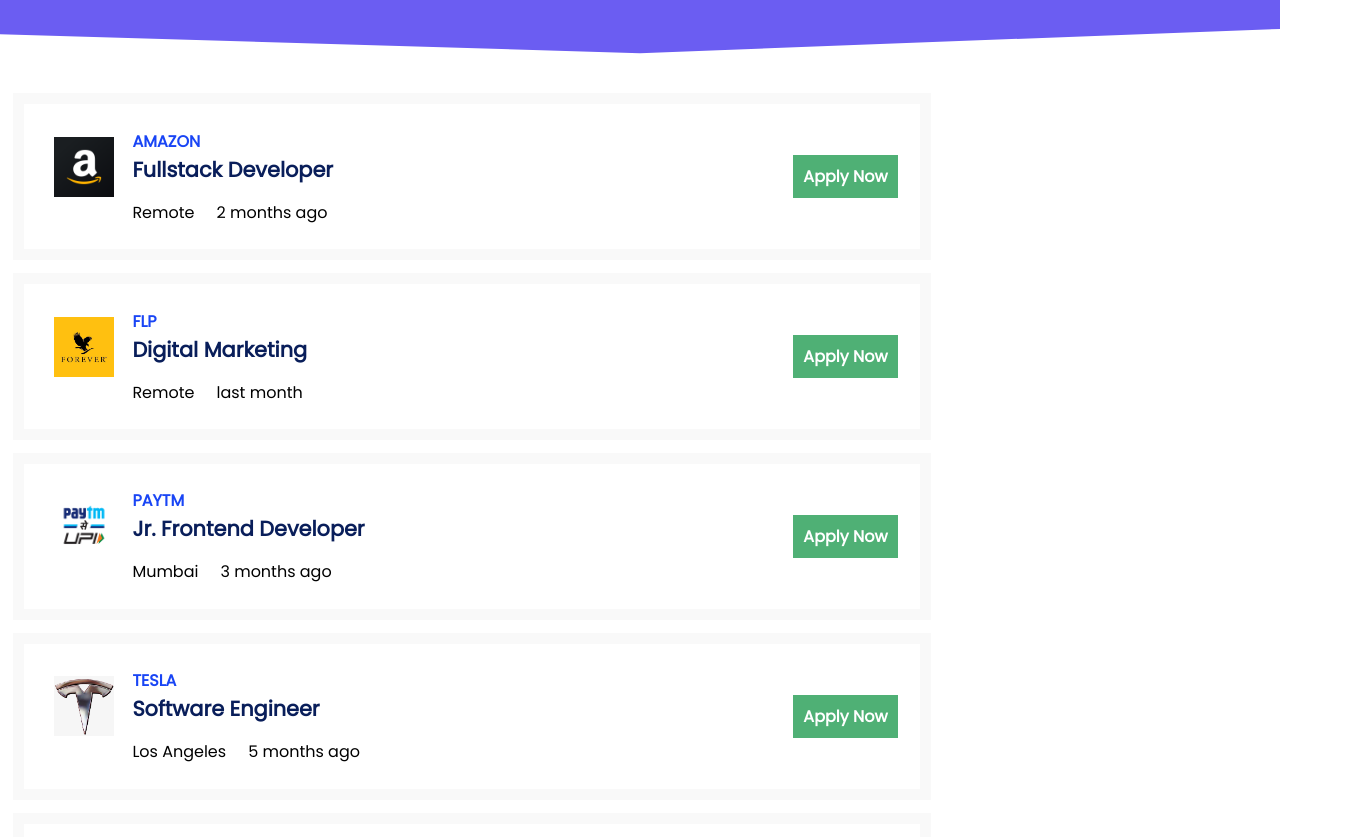
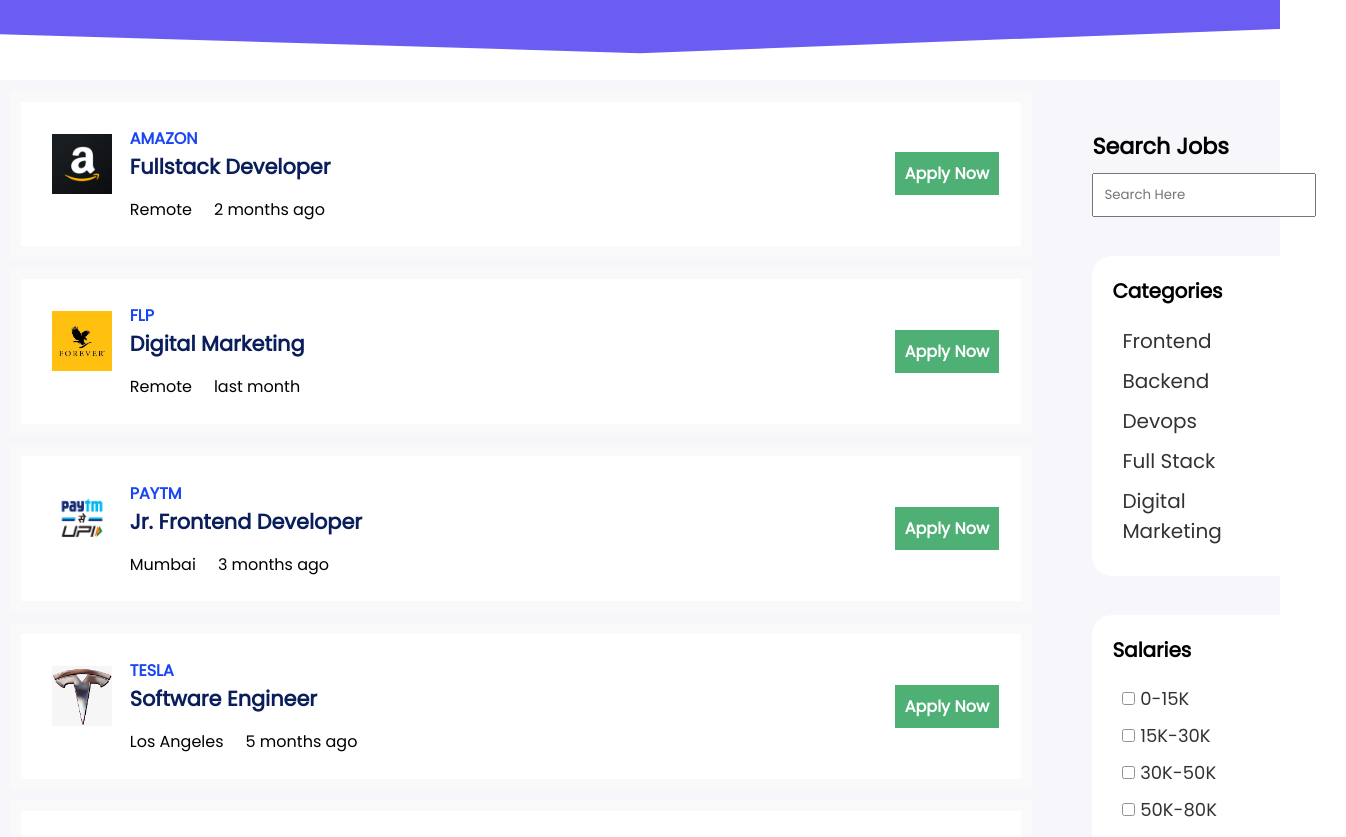
Before and after one commit to pavloblanar/react-job-portal, a React (Create React App) app: page /Jobs in a window 1280 px wide. Shown: the part 260-1097 px from the top of the page, 1346 px wide, since content can reach past the window. Built offline with nearby package versions, Linux system fonts and the light colour scheme.

Commit message:
Added category section

```diff
--- a/src/App.js
+++ b/src/App.js
@@ -1,6 +1,6 @@
 import './App.css';
 import Home from './components/Home';
-import Jobs from './components/Jobs'
+import Jobs from './components/Jobs';
 import { BrowserRouter, Routes, Route } from "react-router-dom";
 
 function App() {
--- /dev/null
+++ b/src/components/Categories/index.css
@@ -0,0 +1,46 @@
+.job-filter{
+    display: flex;
+    flex-direction: column;
+}
+.job-search{
+    display: flex;
+}
+.search-box{
+  display: flex;
+  flex-direction: column;
+  margin: 20px 30px 0px 40px;
+  padding: 30px;
+  font-size: 19px;
+}
+.job-search{
+  margin-top: 10px;
+}
+.search-term{
+  width: 200px;
+  padding: 10px;
+}
+.job-category{
+  margin-top: 39px;
+  font-size: 20px;
+  background-color: #fff;
+  padding: 20px;
+  border-radius: 20px;
+  box-shadow: #091e5a;
+}
+.job-category>ul{
+  list-style: none;
+  padding: 10px;
+  cursor: pointer;
+}
+.job-category ul >li{
+  opacity: 0.8;
+  margin-top: 10px;
+}
+.job-category ul >li:hover{
+color: blue;
+transform: scale(1.02);
+transition: 200ms ease;
+}
+.checkbox{
+  font-size: 18px;
+}
--- /dev/null
+++ b/src/components/Categories/index.jsx
@@ -0,0 +1,70 @@
+import React from 'react'
+import './index.css'
+
+const Categories = () => {
+  return (
+    <>
+      <div className="search-box">
+        <div className="search">
+          <h3>Search Jobs</h3>
+          <div className="job-search">
+            <input
+              type="text"
+              className="search-term"
+              placeholder="Search Here"
+            />
+          </div>
+        </div>
+        <div className="job-category">
+          <h4>Categories</h4>
+          <ul>
+            <li>Frontend</li>
+            <li>Backend</li>
+            <li>Devops</li>
+            <li>Full Stack</li>
+            <li>Digital Marketing</li>
+          </ul>
+        </div>
+        <div className="job-category">
+          <h4>Salaries</h4>
+          <ul className="checkbox">
+            <li>
+              <input type="checkbox" /> 0-15K
+            </li>
+            <li>
+              <input type="checkbox" /> 15K-30K
+            </li>
+            <li>
+              <input type="checkbox" /> 30K-50K
+            </li>
+            <li>
+              <input type="checkbox" /> 50K-80K
+            </li>
+            <li>
+              <input type="checkbox" /> 80K+
+            </li>
+          </ul>
+        </div>
+        <div className="job-category">
+          <h4>Experience</h4>
+          <ul className="checkbox">
+            <li>
+              <input type="checkbox" /> 0-1 years
+            </li>
+            <li>
+              <input type="checkbox" /> 1-2 years
+            </li>
+            <li>
+              <input type="checkbox" /> 2-3 years
+            </li>
+            <li>
+              <input type="checkbox" /> 3+ years
+            </li>
+          </ul>
+        </div>
+      </div>
+    </>
+  );
+}
+
+export default Categories;
--- a/src/components/Jobs/index.css
+++ b/src/components/Jobs/index.css
@@ -2,7 +2,7 @@
   margin: 1%;
   padding: 0.7rem;
   background-color: #f9f9f9;
-  width: 70%;
+  width: 1000px;
 }
 .job-card {
   display: flex;
@@ -79,3 +79,7 @@
   font-size: 35px;
   padding: 80px 0px;
 }
+.job-section{
+  display: flex;
+  background: #F7F7FB;
+}
--- a/src/components/Jobs/index.jsx
+++ b/src/components/Jobs/index.jsx
@@ -2,6 +2,7 @@
 import Navbar from "../Navbar";
 import "./index.css";
 import Job from "./../../Assets/jobs.json";
+import Categories from "../Categories";
 
 const relativeTime = new Intl.RelativeTimeFormat("en", {
   style: "long",
@@ -18,6 +19,7 @@
           <h2>Our Jobs</h2>
         </div>
       </div>
+      <div className="job-section">
         <div className="job-page">
           {Job.map(({ logo, company, position, location, posted }) => {
             return (
@@ -50,7 +52,8 @@
               </div>
             );
           })}
-
+        </div>
+      <Categories/>
       </div>
     </>
   );
--- a/src/components/Navbar/index.jsx
+++ b/src/components/Navbar/index.jsx
@@ -17,10 +17,6 @@
               <a href="/Jobs">Jobs</a>
             </li>
             <li>
-              <a href="#">Companies</a>
-            </li>
-
-            <li>
               <a href="#">Post Job</a>
             </li>
           </ul>
```
Lines whose indentation alone changed are shown as unchanged.
